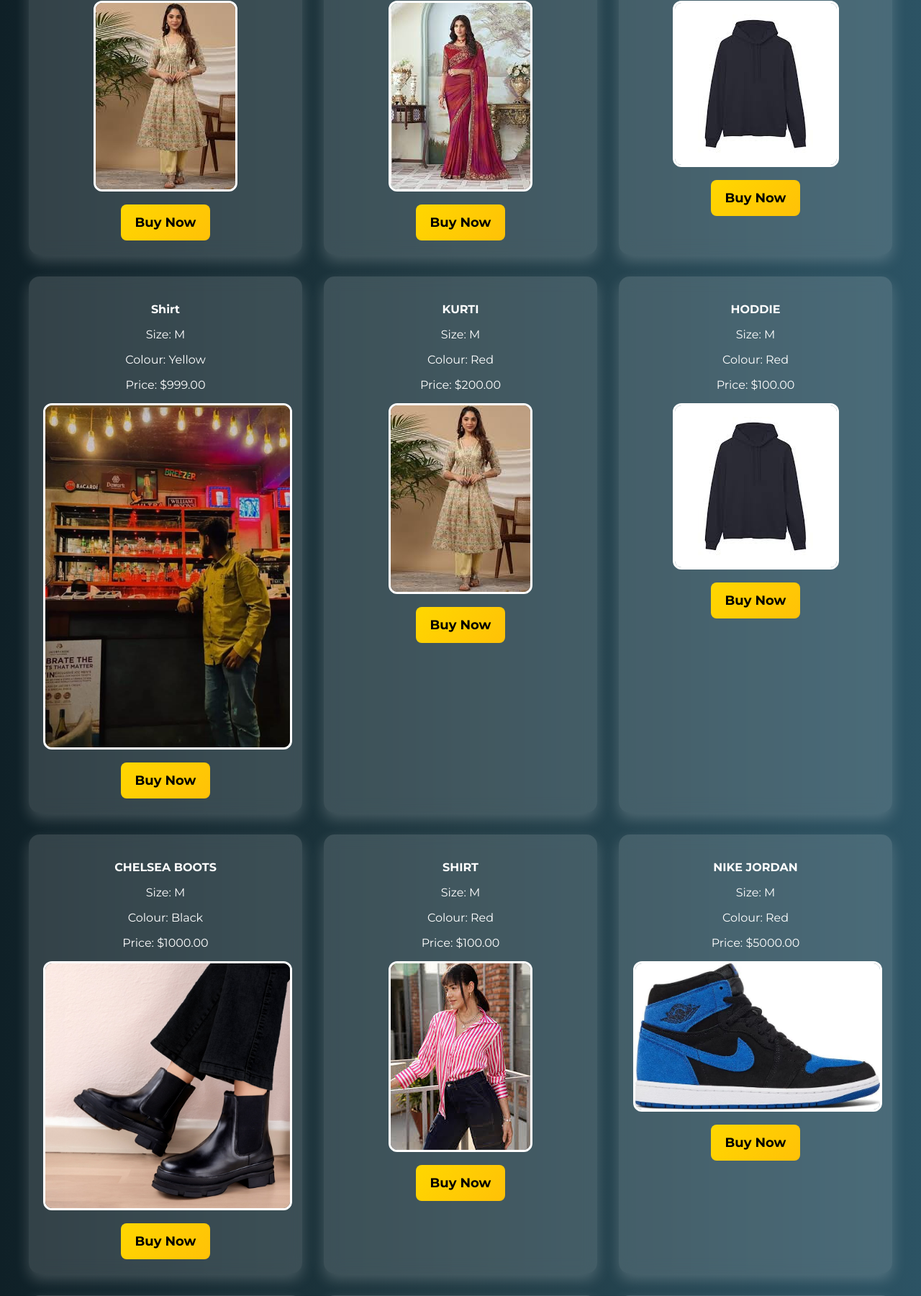
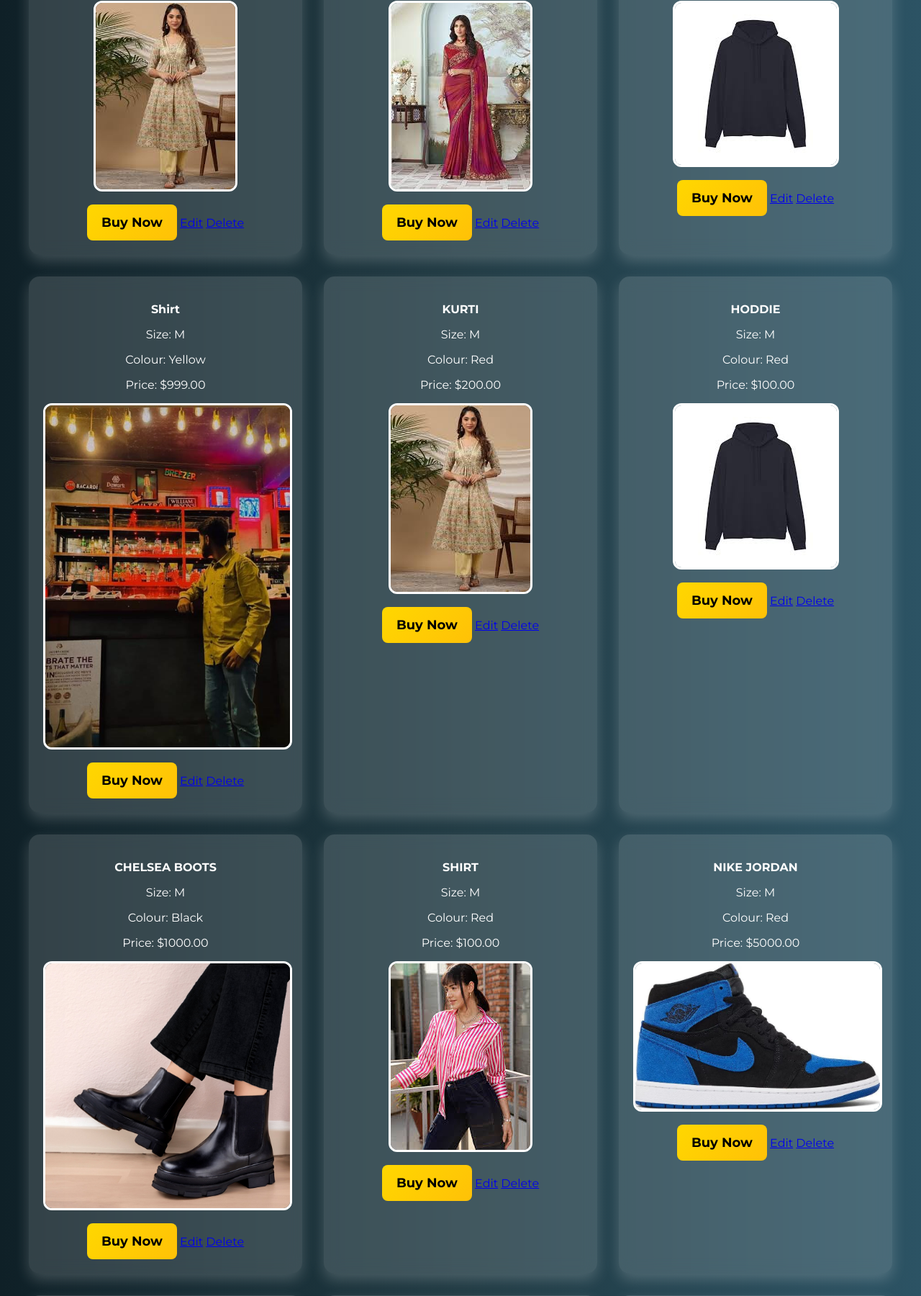
Before and after one commit to milkywayisouruniverse/CRUD-, a Django app: page /clothing/ in a window 1280 px wide. Shown: the part 578-2378 px from the top of the page at 72% size. Run offline with Django 5.2, Linux system fonts and the light colour scheme; data comes from the database, SQL or seed files in the repository; both versions use the stored data as it was after the commit.

Commit message:
3rd commit

```diff
--- /dev/null
+++ b/clothing/templates/clothing/confirm_delete.html
@@ -0,0 +1,6 @@
+<h2>Are you sure you want to delete "{{ product.name}}"?</h2
+<form method="POST">
+    {% csrf_token %}
+    <button_type="submit" class="btn btn-danger>">Delete</button>
+    <a href="{% url 'clothing' %}" class="btn btn-secondary">Cancel</a>
+</form>
--- a/clothing/templates/clothing/fashion.html
+++ b/clothing/templates/clothing/fashion.html
@@ -147,6 +147,8 @@
             <img src="{{ p_i.image.url }}" alt="{{ p_i.name }}">
             <br>
             <a href="#" class="buy-button" onclick="buyNow(event, '{{ p_i.name }}')">Buy Now</a>
+            <a href="{% url 'edit_product' p_i.id %}" class="btn btn-primary">Edit</a>
+            <a href="{% url 'delete_product' p_i.id %}" class="btn btn-primary">Delete</a>
         </div>
         {% endfor %}
     </div>
--- a/clothing/urls.py
+++ b/clothing/urls.py
@@ -2,5 +2,8 @@ from django.urls import path
 from clothing import views
 
 urlpatterns = [
-    path('', views.clothing, name="clothing")
+    path('', views.clothing, name="clothing"),
+    path('edit/<int:product_id>/', views.edit_product, name='edit_product'),
+    path('delete/<int:product_id>/', views.delete_product, name='delete_product')
+
 ]
--- a/clothing/views.py
+++ b/clothing/views.py
@@ -1,4 +1,4 @@
-from django.shortcuts import render
+from django.shortcuts import render, get_object_or_404, redirect
 from clothing.models import Product
 from .forms import ProductForm
 
@@ -14,3 +14,31 @@ def clothing(request):
             form = ProductForm()  # reset form after saving
 
     return render(request, 'clothing/fashion.html',{'pro_img': pro_img,'form':form})
+
+
+from django.shortcuts import render, get_object_or_404, redirect
+from .models import Product
+from .forms import ProductForm
+
+def edit_product(request, product_id):
+    product = get_object_or_404(Product, id=product_id)
+
+    if request.method == "POST":
+        form = ProductForm(request.POST, request.FILES, instance=product)
+        if form.is_valid():
+            form.save()
+            return redirect('clothing')  # Make sure 'clothing' is a valid URL name
+
+    else:
+        form = ProductForm(instance=product)
+
+    return render(request, 'clothing/edit_product.html', {'form': form, 'product': product})
+
+def delete_product(request, product_id):
+    product = get_object_or_404(Product, id=product_id)
+
+    if request.method == "POST":
+        product.delete()
+        return redirect('clothing')  # Ensure this is a valid URL name
+
+    return render(request, 'clothing/confirm_delete.html', {'product': product})
```
Also changed, not shown: clothing/templates/clothing/edit_product.html (added, +7 -0 lines), db.sqlite3, media/product_img/scarf.jpg (added), media/product_img/skirt.jpg (added).
